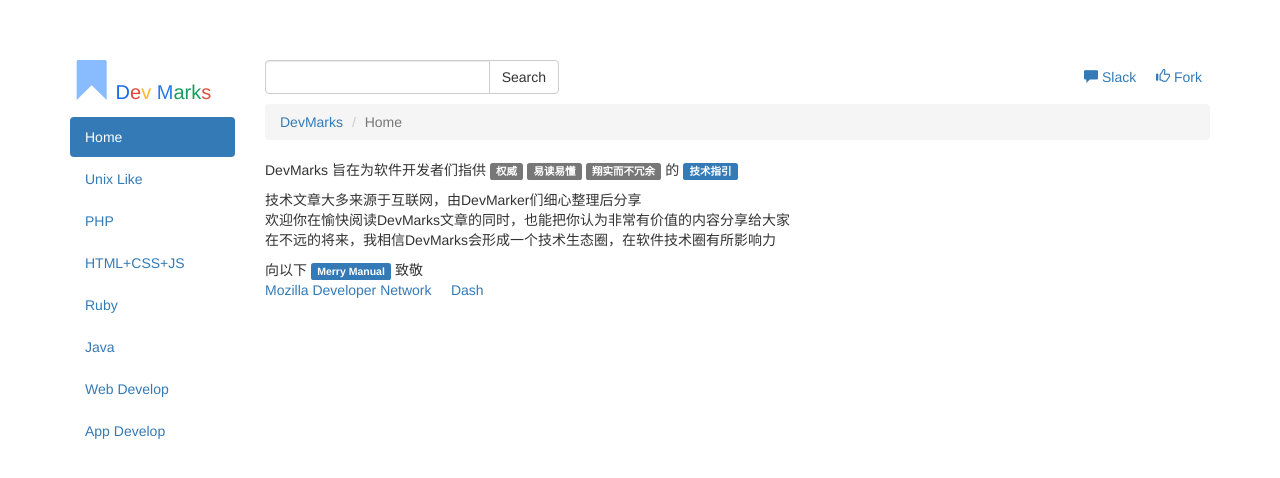
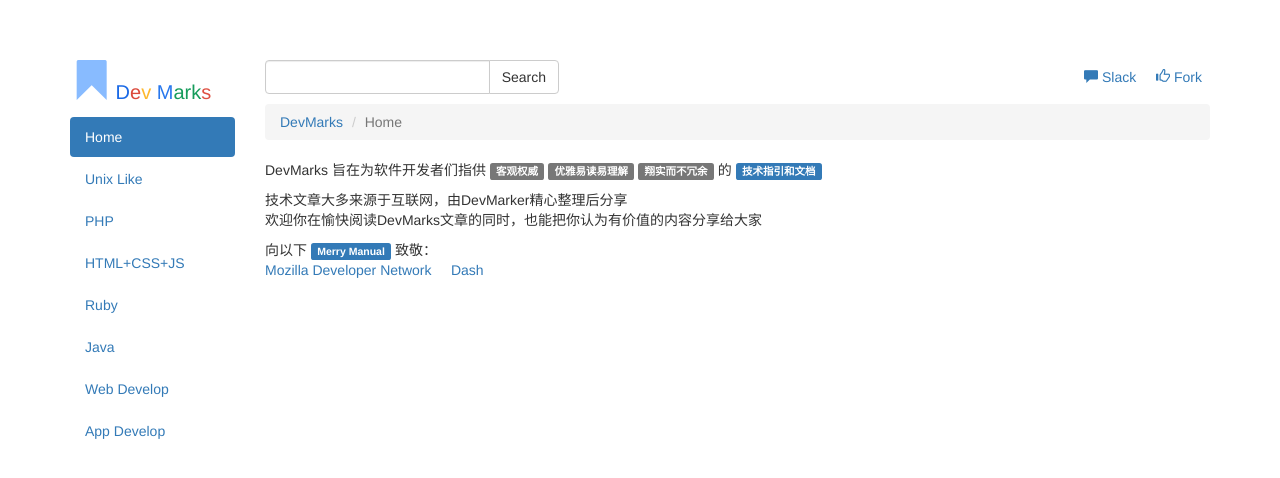
Before and after one commit to dev4living/dev-marks, a Jekyll site: the page built from index.html, in a window 1280 px wide. Shown: the top 478 px of the page. Built offline with Jekyll 4.4.1, drawn with Linux system fonts in a browser that asks for light colours.

Commit message:
modify DevMark introduction

```diff
--- a/index.html
+++ b/index.html
@@ -8,21 +8,20 @@ description: DevMarks旨在为软件开发者们指供权威、易读易懂、
 <div>
     <p>
         DevMarks 旨在为软件开发者们指供
-        <span class="label label-default">权威</span>
-        <span class="label label-default">易读易懂</span>
+        <span class="label label-default">客观权威</span>
+        <span class="label label-default">优雅易读易理解</span>
         <span class="label label-default">翔实而不冗余</span>
         的
-        <span class="label label-primary">技术指引</span>
+        <span class="label label-primary">技术指引和文档</span>
     </p>
 
     <p>
-        技术文章大多来源于互联网，由DevMarker们细心整理后分享 <br>
-        欢迎你在愉快阅读DevMarks文章的同时，也能把你认为非常有价值的内容分享给大家 <br>
-        在不远的将来，我相信DevMarks会形成一个技术生态圈，在软件技术圈有所影响力
+        技术文章大多来源于互联网，由DevMarker精心整理后分享 <br>
+        欢迎你在愉快阅读DevMarks文章的同时，也能把你认为有价值的内容分享给大家 <br>
     </p>
 
     <p>
-        向以下 <span class="label label-primary">Merry Manual</span> 致敬 <br>
+        向以下 <span class="label label-primary">Merry Manual</span> 致敬： <br>
         <a href="https://developer.mozilla.org/cn/" target="_blank">Mozilla Developer Network</a> &nbsp;&nbsp;&nbsp;
         <a href="https://kapeli.com" target="_blank">Dash</a> &nbsp;&nbsp;&nbsp;
     </p>
```
Also changed, not shown: README.md.
